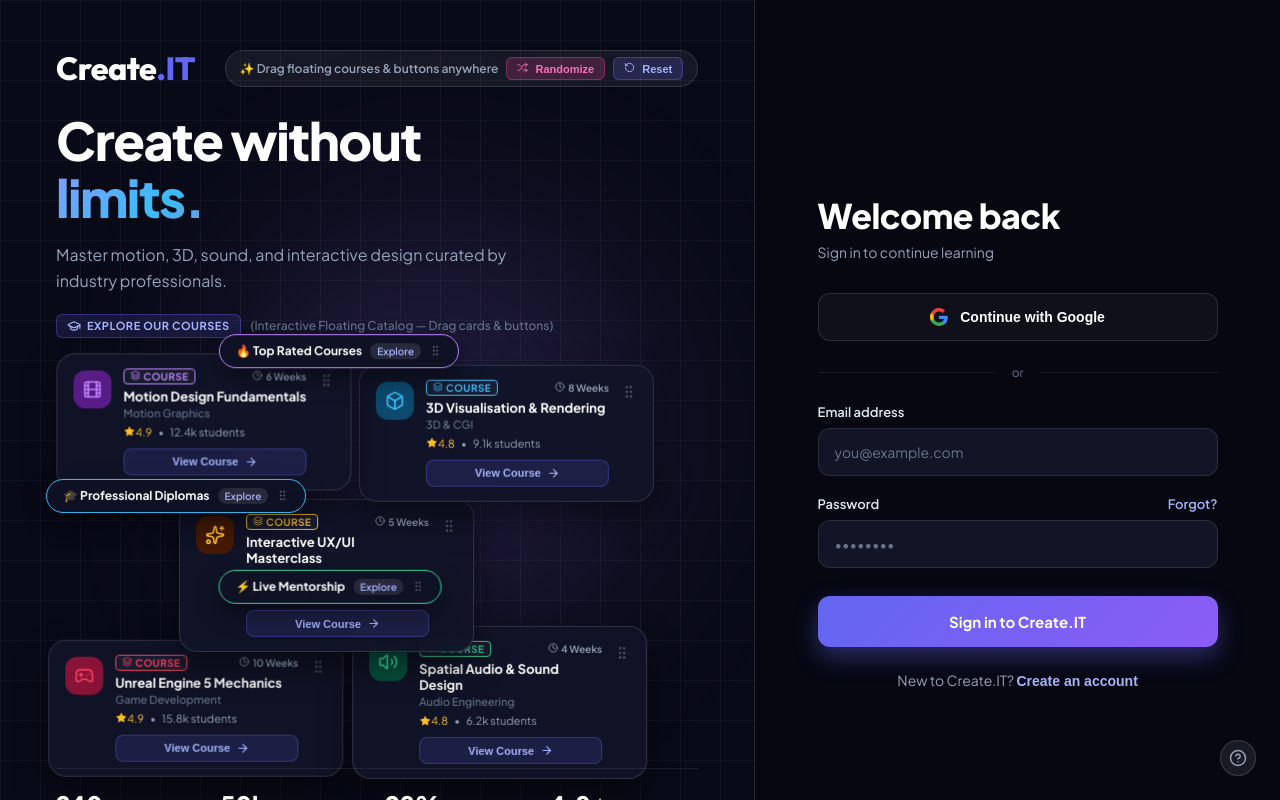
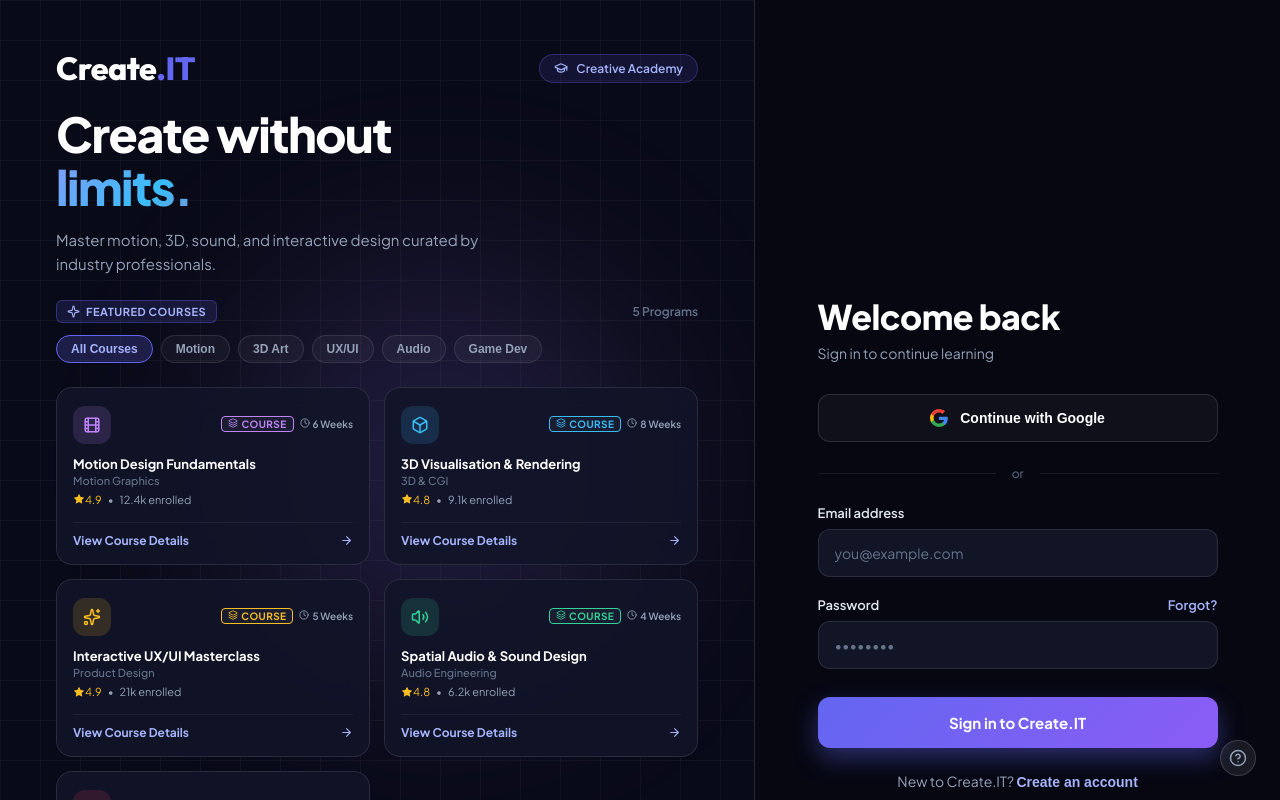
Before and after one commit to RudolphLamp/imy, a React (Vite) app: page / in a window 1280 px wide. Shown: the top 800 px of the page. Built offline with nearby package versions, Linux system fonts and the light colour scheme.

Commit message:
Replace chaotic floating elements with a clean structured course catalog grid and category filters

```diff
--- a/src/components/HeroPanel.jsx
+++ b/src/components/HeroPanel.jsx
@@ -1,5 +1,5 @@
-import React, { useState, useRef } from 'react';
-import { motion } from 'framer-motion';
+import React, { useState } from 'react';
+import { motion, AnimatePresence } from 'framer-motion';
 import {
   Film,
   Box,
@@ -7,128 +7,97 @@
   Volume2,
   Gamepad2,
   Star,
-  GripVertical,
-  RotateCcw,
-  Shuffle,
   GraduationCap,
   ArrowRight,
   Clock,
-  Layers
+  Layers,
+  Sparkle
 } from 'lucide-react';
 
-const DEFAULT_COURSES = [
+const COURSES = [
   {
     id: 'motion',
     title: 'Motion Design Fundamentals',
-    category: 'Motion Graphics',
-    tag: 'Course',
+    category: 'Motion',
+    categoryName: 'Motion Graphics',
     tagColor: '#c084fc',
-    bgColor: '#581c87',
+    bgColor: 'rgba(192, 132, 252, 0.15)',
     rating: '4.9',
     students: '12.4k',
     duration: '6 Weeks',
-    icon: Film,
-    initialPos: { top: 0, left: 0 }
+    icon: Film
   },
   {
     id: '3d',
     title: '3D Visualisation & Rendering',
-    category: '3D & CGI',
-    tag: 'Course',
+    category: '3D',
+    categoryName: '3D & CGI',
     tagColor: '#38bdf8',
-    bgColor: '#0c4a6e',
+    bgColor: 'rgba(56, 189, 248, 0.15)',
     rating: '4.8',
     students: '9.1k',
     duration: '8 Weeks',
-    icon: Box,
-    initialPos: { top: 15, left: 300 }
+    icon: Box
   },
   {
     id: 'ux',
     title: 'Interactive UX/UI Masterclass',
-    category: 'Product Design',
-    tag: 'Course',
+    category: 'UX/UI',
+    categoryName: 'Product Design',
     tagColor: '#fbbf24',
-    bgColor: '#451a03',
+    bgColor: 'rgba(251, 191, 36, 0.15)',
     rating: '4.9',
     students: '21k',
     duration: '5 Weeks',
-    icon: Sparkles,
-    initialPos: { top: 150, left: 120 }
+    icon: Sparkles
   },
   {
     id: 'audio',
     title: 'Spatial Audio & Sound Design',
-    category: 'Audio Engineering',
-    tag: 'Course',
+    category: 'Audio',
+    categoryName: 'Audio Engineering',
     tagColor: '#34d399',
-    bgColor: '#064e3b',
+    bgColor: 'rgba(52, 211, 153, 0.15)',
     rating: '4.8',
     students: '6.2k',
     duration: '4 Weeks',
-    icon: Volume2,
-    initialPos: { top: 270, left: 300 }
+    icon: Volume2
   },
   {
     id: 'game',
     title: 'Unreal Engine 5 Mechanics',
-    tag: 'Course',
-    category: 'Game Development',
+    category: 'Game Dev',
+    categoryName: 'Game Development',
     tagColor: '#f43f5e',
-    bgColor: '#881337',
+    bgColor: 'rgba(244, 63, 94, 0.15)',
     rating: '4.9',
     students: '15.8k',
     duration: '10 Weeks',
-    icon: Gamepad2,
-    initialPos: { top: 280, left: 0 }
+    icon: Gamepad2
   }
 ];
 
-const DEFAULT_FLOATING_BUTTONS = [
-  { id: 'btn-popular', label: '🔥 Top Rated Courses', color: '#c084fc', initialPos: { top: -15, left: 160 } },
-  { id: 'btn-diploma', label: '🎓 Professional Diplomas', color: '#38bdf8', initialPos: { top: 125, left: -10 } },
-  { id: 'btn-live', label: '⚡ Live Mentorship', color: '#34d399', initialPos: { top: 220, left: 160 } },
+const CATEGORIES = [
+  { id: 'all', label: 'All Courses' },
+  { id: 'Motion', label: 'Motion' },
+  { id: '3D', label: '3D Art' },
+  { id: 'UX/UI', label: 'UX/UI' },
+  { id: 'Audio', label: 'Audio' },
+  { id: 'Game Dev', label: 'Game Dev' }
 ];
 
 export default function HeroPanel() {
-  const constraintsRef = useRef(null);
-  const [courses, setCourses] = useState(DEFAULT_COURSES);
-  const [floatingButtons, setFloatingButtons] = useState(DEFAULT_FLOATING_BUTTONS);
-  const [resetKey, setResetKey] = useState(0);
+  const [activeTab, setActiveTab] = useState('all');
   const [toastMessage, setToastMessage] = useState(null);
 
-  // Show a notification toast when a user clicks a course or button
-  const handleCourseAction = (courseName, e) => {
-    e.stopPropagation();
-    setToastMessage(`Selected course: "${courseName}" — Fill out the form to get full access!`);
+  const handleCourseClick = (courseTitle) => {
+    setToastMessage(`Selected course: "${courseTitle}" — Fill out the form to enroll!`);
     setTimeout(() => setToastMessage(null), 4000);
   };
 
-  // Scatter cards & floating buttons to random positions on the canvas
-  const handleRandomize = () => {
-    setCourses(prev => prev.map(course => ({
-      ...course,
-      initialPos: {
-        top: Math.floor(Math.random() * 250),
-        left: Math.floor(Math.random() * 280)
-      }
-    })));
-    setFloatingButtons(prev => prev.map(btn => ({
-      ...btn,
-      initialPos: {
-        top: Math.floor(Math.random() * 250),
-        left: Math.floor(Math.random() * 280)
-      }
-    })));
-    setResetKey(prev => prev + 1);
-  };
-
-  // Reset to original orderly layout
-  const handleReset = () => {
-    setCourses(DEFAULT_COURSES);
-    setFloatingButtons(DEFAULT_FLOATING_BUTTONS);
-    setResetKey(prev => prev + 1);
-  };
+  const filteredCourses = activeTab === 'all'
+    ? COURSES
+    : COURSES.filter(course => course.category === activeTab);
 
   return (
     <div className="hero-panel">
@@ -148,26 +117,9 @@
           Create<span>.IT</span>
         </h1>
 
-        {/* Interactive Controls */}
-        <div className="drag-hint-pill">
-          <span>✨ Drag floating courses & buttons anywhere</span>
-          <button
-            type="button"
-            className="btn-reset-layout"
-            onClick={handleRandomize}
-            title="Randomize positions"
-            style={{ background: 'rgba(236, 72, 153, 0.2)', borderColor: 'rgba(236, 72, 153, 0.4)', color: '#f472b6' }}
-          >
-            <Shuffle size={11} style={{ display: 'inline', marginRight: '4px' }} /> Randomize
-          </button>
-          <button
-            type="button"
-            className="btn-reset-layout"
-            onClick={handleReset}
-            title="Reset layout"
-          >
-            <RotateCcw size={11} style={{ display: 'inline', marginRight: '4px' }} /> Reset
-          </button>
+        <div className="academy-badge">
+          <GraduationCap size={14} />
+          <span>Creative Academy</span>
         </div>
       </div>
 
@@ -182,142 +134,89 @@
           Master motion, 3D, sound, and interactive design curated by industry professionals.
         </p>
 
-        {/* Section Clarifier Badge */}
-        <div className="courses-header-bar">
-          <span className="courses-section-badge">
-            <GraduationCap size={14} /> EXPLORE OUR COURSES
+        {/* Course Catalog Filter Tabs Header */}
+        <div className="catalog-header-container">
+          <div className="catalog-title-row">
+            <span className="catalog-section-badge">
+              <Sparkle size={13} /> FEATURED COURSES
             </span>
-          <span className="courses-section-sub">
-            (Interactive Floating Catalog — Drag cards & buttons)
-          </span>
+            <span className="catalog-count-label">{filteredCourses.length} Programs</span>
           </div>
 
-        {/* Draggable & Continuously Floating Cards & Buttons Canvas */}
-        <div className="draggable-canvas-area" ref={constraintsRef} key={resetKey}>
+          {/* Category Filter Pills */}
+          <div className="category-filter-bar">
+            {CATEGORIES.map(cat => (
+              <button
+                key={cat.id}
+                type="button"
+                className={`filter-tab-btn ${activeTab === cat.id ? 'active' : ''}`}
+                onClick={() => setActiveTab(cat.id)}
+              >
+                {cat.label}
+              </button>
+            ))}
+          </div>
+        </div>
 
-          {/* Floating Action Filter Buttons */}
-          {floatingButtons.map((btn, index) => (
-            <motion.div
-              key={btn.id}
-              drag
-              dragConstraints={constraintsRef}
-              dragElastic={0.18}
-              dragTransition={{ bounceStiffness: 300, bounceDamping: 20 }}
-              animate={{
-                y: [0, -8, 5, -5, 0],
-                x: [0, 5, -6, 3, 0]
-              }}
-              transition={{
-                repeat: Infinity,
-                repeatType: "reverse",
-                duration: 4.5 + index * 1.1,
-                ease: "easeInOut"
-              }}
-              whileHover={{ scale: 1.06, zIndex: 90 }}
-              whileTap={{ scale: 1.08, cursor: "grabbing", zIndex: 100 }}
-              className="draggable-floating-button"
-              style={{
-                top: btn.initialPos.top,
-                left: btn.initialPos.left,
-                borderColor: btn.color,
-                zIndex: 15 - index
-              }}
-              onClick={(e) => handleCourseAction(btn.label, e)}
-            >
-              <span>{btn.label}</span>
-              <span className="floating-btn-badge">Explore</span>
-              <div className="drag-grip-handle-sm">
-                <GripVertical size={13} />
-              </div>
-            </motion.div>
-          ))}
-
-          {/* Draggable Floating Course Cards */}
-          {courses.map((course, index) => {
+        {/* Structured Grid of Course Cards */}
+        <div className="courses-grid">
+          <AnimatePresence mode="popLayout">
+            {filteredCourses.map((course) => {
               const IconComponent = course.icon;
 
               return (
                 <motion.div
                   key={course.id}
-                drag
-                dragConstraints={constraintsRef}
-                dragElastic={0.18}
-                dragTransition={{ bounceStiffness: 300, bounceDamping: 20 }}
-                // Continuous float animation
-                animate={{
-                  y: [0, -10, 6, -6, 0],
-                  x: [0, 6, -8, 4, 0]
-                }}
-                transition={{
-                  repeat: Infinity,
-                  repeatType: "reverse",
-                  duration: 5.2 + index * 1.3,
-                  ease: "easeInOut"
-                }}
-                whileHover={{
-                  scale: 1.04,
-                  boxShadow: "0 25px 50px rgba(99, 102, 241, 0.4)",
-                  borderColor: "rgba(99, 102, 241, 0.6)"
-                }}
-                whileTap={{
-                  scale: 1.07,
-                  rotate: index % 2 === 0 ? 3 : -3,
-                  boxShadow: "0 30px 60px rgba(99, 102, 241, 0.65)",
-                  cursor: "grabbing",
-                  zIndex: 100
-                }}
-                className="draggable-course-card"
-                style={{
-                  top: course.initialPos.top,
-                  left: course.initialPos.left,
-                  zIndex: 10 - index
-                }}
+                  layout
+                  initial={{ opacity: 0, scale: 0.95 }}
+                  animate={{ opacity: 1, scale: 1 }}
+                  exit={{ opacity: 0, scale: 0.95 }}
+                  transition={{ duration: 0.25 }}
+                  whileHover={{ y: -4, borderColor: "rgba(99, 102, 241, 0.5)" }}
+                  className="grid-course-card"
+                  onClick={() => handleCourseClick(course.title)}
                 >
-                {/* Course Icon */}
+                  {/* Course Top Header */}
+                  <div className="card-top-row">
                     <div className="card-icon-box" style={{ background: course.bgColor, color: course.tagColor }}>
-                  <IconComponent size={20} />
+                      <IconComponent size={18} />
                     </div>
 
-                {/* Course Information */}
-                <div className="card-info">
-                  <div className="card-header-line">
+                    <div className="card-badges-group">
                       <span className="card-course-badge" style={{ color: course.tagColor, borderColor: course.tagColor }}>
                         <Layers size={10} style={{ display: 'inline', marginRight: '3px' }} />
-                      {course.tag}
+                        Course
                       </span>
                       <span className="card-duration-badge">
                         <Clock size={10} style={{ display: 'inline', marginRight: '3px' }} />
                         {course.duration}
                       </span>
                     </div>
-
-                  <h3 className="card-title">{course.title}</h3>
-                  <span className="card-category-sub">{course.category}</span>
-
-                  <div className="card-meta">
-                    <span className="star-icon-inline"><Star size={12} fill="#fbbf24" stroke="none" /> {course.rating}</span>
-                    <span>•</span>
-                    <span>{course.students} students</span>
                   </div>
 
-                  {/* Interactive Button inside the Card */}
-                  <button
-                    type="button"
-                    className="card-action-btn"
-                    onClick={(e) => handleCourseAction(course.title, e)}
-                  >
-                    <span>View Course</span>
-                    <ArrowRight size={13} />
-                  </button>
+                  {/* Course Info */}
+                  <div className="card-body-content">
+                    <h3 className="card-title">{course.title}</h3>
+                    <span className="card-category-sub">{course.categoryName}</span>
+
+                    <div className="card-meta-row">
+                      <span className="star-icon-inline">
+                        <Star size={12} fill="#fbbf24" stroke="none" /> {course.rating}
+                      </span>
+                      <span>•</span>
+                      <span>{course.students} enrolled</span>
                     </div>
 
-                {/* Drag Grip Indicator */}
-                <div className="drag-grip-handle" title="Drag course card">
-                  <GripVertical size={16} />
+                    {/* View Course Action */}
+                    <div className="card-action-link">
+                      <span>View Course Details</span>
+                      <ArrowRight size={13} />
+                    </div>
                   </div>
                 </motion.div>
               );
             })}
+          </AnimatePresence>
         </div>
 
       </div>
--- a/src/index.css
+++ b/src/index.css
@@ -130,11 +130,11 @@
   color: var(--primary-purple);
 }
 
-/* Interactive Drag Hint Pill Badge */
-.drag-hint-pill {
-  background: rgba(255, 255, 255, 0.06);
-  border: 1px solid rgba(255, 255, 255, 0.12);
-  color: var(--text-muted);
+/* Academy Header Badge */
+.academy-badge {
+  background: rgba(99, 102, 241, 0.12);
+  border: 1px solid rgba(99, 102, 241, 0.3);
+  color: #a5b4fc;
   padding: 6px 14px;
   border-radius: 9999px;
   font-size: 12px;
@@ -144,38 +144,21 @@
   gap: 8px;
 }
 
-.btn-reset-layout {
-  background: rgba(99, 102, 241, 0.2);
-  border: 1px solid rgba(99, 102, 241, 0.4);
-  color: #a5b4fc;
-  padding: 4px 10px;
-  border-radius: 6px;
-  font-size: 11px;
-  font-weight: 700;
-  cursor: pointer;
-  transition: all 0.2s ease;
-}
-
-.btn-reset-layout:hover {
-  background: rgba(99, 102, 241, 0.4);
-  color: #ffffff;
-}
-
 /* Hero Content */
 .hero-content {
   position: relative;
   z-index: 5;
-  margin: 24px 0;
+  margin: 20px 0;
 }
 
 .hero-headline {
   font-family: var(--font-sans);
-  font-size: 52px;
+  font-size: 48px;
   font-weight: 800;
   line-height: 1.1;
   letter-spacing: -1.5px;
   color: #ffffff;
-  margin-bottom: 16px;
+  margin-bottom: 14px;
 }
 
 /* Animated Gradient Shift for limits. */
@@ -194,23 +177,26 @@
 }
 
 .hero-subtitle {
-  font-size: 16px;
+  font-size: 15px;
   line-height: 1.6;
   color: var(--text-muted);
   max-width: 480px;
+  margin-bottom: 24px;
+}
+
+/* Catalog Header Container & Filter Bar */
+.catalog-header-container {
   margin-bottom: 20px;
 }
 
-/* Course Section Clarifier Header */
-.courses-header-bar {
+.catalog-title-row {
   display: flex;
   align-items: center;
-  gap: 10px;
-  margin-bottom: 16px;
-  flex-wrap: wrap;
+  justify-content: space-between;
+  margin-bottom: 12px;
 }
 
-.courses-section-badge {
+.catalog-section-badge {
   background: rgba(99, 102, 241, 0.15);
   border: 1px solid rgba(99, 102, 241, 0.35);
   color: #a5b4fc;
@@ -224,76 +210,163 @@
   gap: 6px;
 }
 
-.courses-section-sub {
+.catalog-count-label {
   font-size: 12px;
   color: var(--text-subtle);
-  font-weight: 500;
+  font-weight: 600;
 }
 
-/* Draggable Skills Canvas Arena */
-.draggable-canvas-area {
-  position: relative;
-  min-height: 390px;
-  width: 100%;
-  touch-action: none;
-}
-
-/* Floating Action Filter Buttons */
-.draggable-floating-button {
-  position: absolute;
-  background: rgba(15, 18, 37, 0.94);
-  backdrop-filter: blur(14px);
-  border: 1px solid rgba(255, 255, 255, 0.2);
-  border-radius: 9999px;
-  padding: 8px 16px;
+.category-filter-bar {
   display: flex;
   align-items: center;
   gap: 8px;
+  overflow-x: auto;
+  padding-bottom: 4px;
+}
+
+.filter-tab-btn {
+  background: rgba(255, 255, 255, 0.04);
+  border: 1px solid rgba(255, 255, 255, 0.1);
+  color: var(--text-muted);
+  padding: 6px 14px;
+  border-radius: 9999px;
   font-size: 12px;
-  font-weight: 700;
-  color: #ffffff;
-  box-shadow: 0 10px 25px rgba(0, 0, 0, 0.4);
-  cursor: grab;
-  user-select: none;
+  font-weight: 600;
+  cursor: pointer;
+  white-space: nowrap;
   transition: all 0.2s ease;
 }
 
-.draggable-floating-button:hover {
-  background: rgba(25, 29, 58, 0.98);
-  box-shadow: 0 15px 35px rgba(99, 102, 241, 0.3);
+.filter-tab-btn:hover {
+  background: rgba(255, 255, 255, 0.08);
+  color: #ffffff;
+  border-color: rgba(255, 255, 255, 0.2);
 }
 
-.floating-btn-badge {
-  background: rgba(255, 255, 255, 0.1);
-  padding: 2px 7px;
-  border-radius: 9999px;
+.filter-tab-btn.active {
+  background: rgba(99, 102, 241, 0.22);
+  border-color: #6366f1;
+  color: #a5b4fc;
+  font-weight: 700;
+}
+
+/* Structured Courses Grid */
+.courses-grid {
+  display: grid;
+  grid-template-columns: repeat(auto-fill, minmax(260px, 1fr));
+  gap: 14px;
+  min-height: 280px;
+}
+
+/* Course Card */
+.grid-course-card {
+  background: rgba(18, 21, 40, 0.88);
+  backdrop-filter: blur(14px);
+  border: 1px solid rgba(255, 255, 255, 0.1);
+  border-radius: 16px;
+  padding: 16px;
+  display: flex;
+  flex-direction: column;
+  justify-content: space-between;
+  cursor: pointer;
+  transition: border-color 0.2s ease, box-shadow 0.2s ease, transform 0.2s ease;
+}
+
+.grid-course-card:hover {
+  border-color: rgba(99, 102, 241, 0.5);
+  box-shadow: 0 16px 35px rgba(99, 102, 241, 0.2);
+}
+
+.card-top-row {
+  display: flex;
+  align-items: center;
+  justify-content: space-between;
+  margin-bottom: 12px;
+}
+
+.card-icon-box {
+  width: 36px;
+  height: 36px;
+  border-radius: 10px;
+  display: flex;
+  align-items: center;
+  justify-content: center;
+  flex-shrink: 0;
+}
+
+.card-badges-group {
+  display: flex;
+  align-items: center;
+  gap: 6px;
+}
+
+.card-course-badge {
   font-size: 10px;
-  color: #a5b4fc;
+  font-weight: 700;
+  text-transform: uppercase;
+  letter-spacing: 0.4px;
+  border: 1px solid;
+  padding: 1px 6px;
+  border-radius: 4px;
+  background: rgba(255, 255, 255, 0.04);
+}
+
+.card-duration-badge {
+  font-size: 10px;
+  color: var(--text-muted);
   font-weight: 600;
 }
 
-.drag-grip-handle-sm {
-  color: rgba(255, 255, 255, 0.3);
+.card-body-content {
+  display: flex;
+  flex-direction: column;
+}
+
+.card-title {
+  font-size: 14px;
+  font-weight: 700;
+  color: #ffffff;
+  line-height: 1.3;
+  margin-bottom: 4px;
+}
+
+.card-category-sub {
+  font-size: 11px;
+  color: var(--text-subtle);
+  font-weight: 500;
+  margin-bottom: 10px;
+}
+
+.card-meta-row {
   display: flex;
   align-items: center;
+  gap: 6px;
+  font-size: 11px;
+  color: var(--text-muted);
+  margin-bottom: 12px;
 }
 
-/* Draggable Course Cards */
-.draggable-course-card {
-  position: absolute;
-  background: rgba(18, 21, 40, 0.94);
-  backdrop-filter: blur(16px);
-  border: 1px solid rgba(255, 255, 255, 0.14);
-  border-radius: 18px;
-  padding: 14px 16px;
+.star-icon-inline {
+  display: inline-flex;
+  align-items: center;
+  color: #fbbf24;
+}
+
+.card-action-link {
   display: flex;
-  align-items: flex-start;
-  gap: 12px;
-  width: 295px;
-  box-shadow: 0 15px 35px rgba(0, 0, 0, 0.45);
-  cursor: grab;
-  user-select: none;
-  transition: border-color 0.2s ease, box-shadow 0.2s ease, transform 0.1s linear;
+  align-items: center;
+  justify-content: space-between;
+  font-size: 12px;
+  font-weight: 700;
+  color: #a5b4fc;
+  border-top: 1px solid rgba(255, 255, 255, 0.06);
+  padding-top: 10px;
+  margin-top: 4px;
+  transition: color 0.2s ease;
+}
+
+.grid-course-card:hover .card-action-link {
+  color: #ffffff;
 }
 
 .draggable-course-card:hover {
```
Lines whose indentation alone changed are shown as unchanged.
